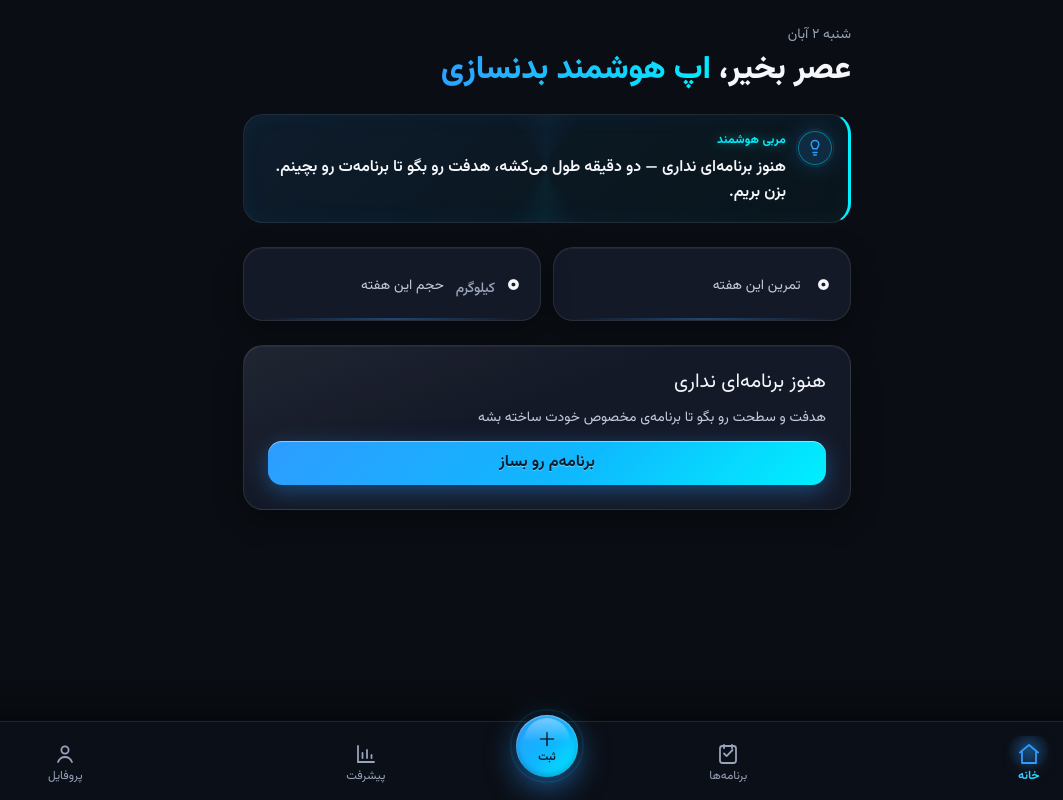
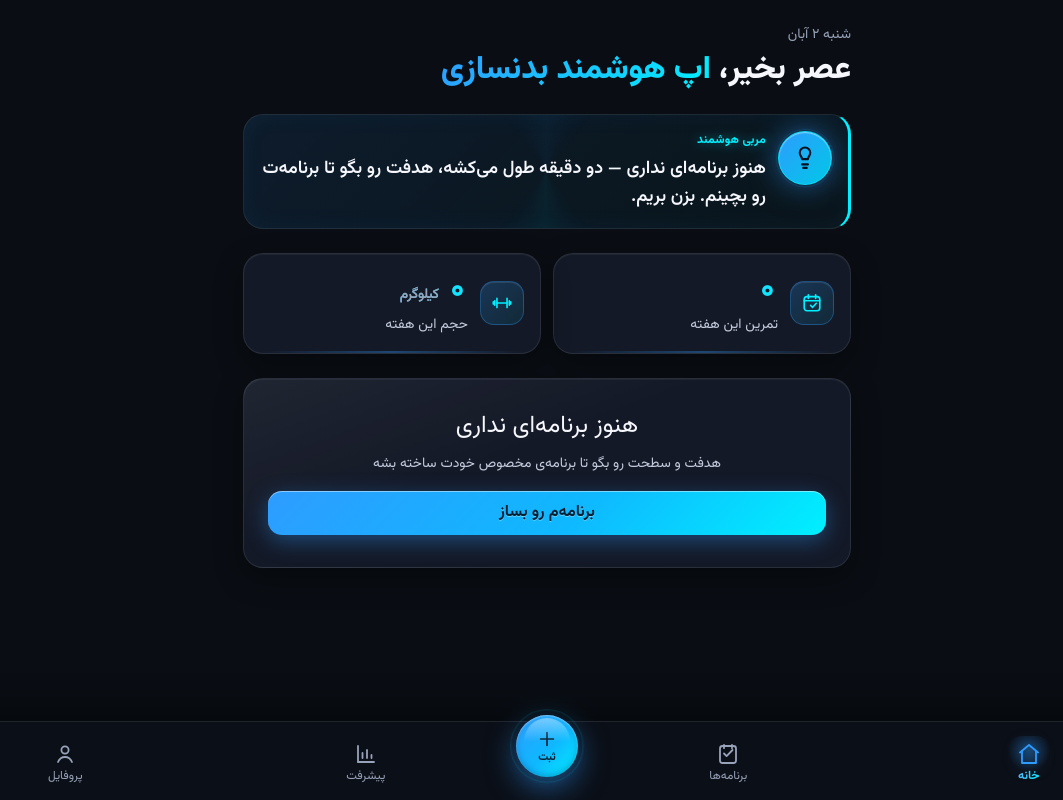
Before and after one commit to rezagazi-code/fitai-app, a React (Vite) app: page / in a window 1280 px wide. Shown: the whole page, without its empty margins (217-1280 px from the left). Built offline with nearby package versions, Linux system fonts and the light colour scheme.

Commit message:
design: Home hero (cascade, luminous coach banner, icon stat cards, cinematic today CTA) + Log tab history polish

```diff
--- a/src/components/CoachBanner.tsx
+++ b/src/components/CoachBanner.tsx
@@ -26,9 +26,11 @@ interface CoachBannerProps {
   message?: string;
   /** Used only with the legacy `message` prop. */
   tone?: CoachTone;
+  /** Hero variant: larger, luminous — the Home-screen centerpiece. */
+  hero?: boolean;
 }
 
-export default function CoachBanner({ coachMessage, message, tone = 'info' }: CoachBannerProps): ReactElement {
+export default function CoachBanner({ coachMessage, message, tone = 'info', hero = false }: CoachBannerProps): ReactElement {
   const { t, lang } = useLang();
   const [auto, setAuto] = useState<CoachMessage | null>(null);
 
@@ -52,7 +54,7 @@ export default function CoachBanner({ coachMessage, message, tone = 'info' }: Co
   const animKey = active ? active.key : `legacy-${text.slice(0, 24)}`;
 
   return (
-    <div className={`coach-banner coach-banner--${activeTone}`} role="status">
+    <div className={`coach-banner coach-banner--${activeTone}${hero ? ' coach-banner--hero' : ''}`} role="status">
       <div className="coach-banner__avatar" aria-hidden="true">
         <span className="coach-banner__pulse" />
         <svg viewBox="0 0 24 24" fill="none" stroke="currentColor" strokeWidth={1.8} strokeLinecap="round" strokeLinejoin="round">
--- a/src/tabs/HomeTab.tsx
+++ b/src/tabs/HomeTab.tsx
@@ -9,6 +9,28 @@ import { useLang, type Lang } from '../lib/i18n';
 import CoachBanner from '../components/CoachBanner';
 import { buildCoachContext, getBannerMessage, rememberBannerKey } from '../lib/coach';
 import { getActiveProgram, getSessions, getVolumeByDay } from '../lib/store';
+import { getExercise } from '../lib/exercises';
+
+/* Original inline icons for the stat medallions. */
+function SessionsIcon(): ReactElement {
+  return (
+    <svg viewBox="0 0 24 24" fill="none" stroke="currentColor" strokeWidth={1.8} strokeLinecap="round" strokeLinejoin="round" aria-hidden="true">
+      <rect x="3.5" y="5" width="17" height="15.5" rx="3" />
+      <path d="M3.5 9.5h17M8 3v4M16 3v4" />
+      <path d="m10.5 14.5 2.2 2.2 4-4.4" />
+    </svg>
+  );
+}
+
+function VolumeIcon(): ReactElement {
+  return (
+    <svg viewBox="0 0 24 24" fill="none" stroke="currentColor" strokeWidth={1.8} strokeLinecap="round" strokeLinejoin="round" aria-hidden="true">
+      <path d="M6.5 7v10M17.5 7v10" />
+      <path d="M4 9.5v5M20 9.5v5M6.5 12h11" />
+      <path d="M2.5 10.8v2.4M21.5 10.8v2.4" />
+    </svg>
+  );
+}
 
 interface HomeTabProps {
   /** Opens the workout session overlay for today's plan day. */
@@ -74,13 +96,20 @@ export default function HomeTab({ onStartWorkout, onBuildProgram }: HomeTabProps
   const estMinutes = todayExercises
     ? Math.max(15, Math.round((totalSets * 150) / 60))
     : 0;
+  const exerciseNames = todayExercises
+    ? todayExercises.slice(0, 3).map((e) => {
+        const ex = getExercise(e.exerciseKey);
+        return ex ? (lang === 'fa' ? ex.nameFa : ex.nameEn) : e.exerciseKey;
+      })
+    : [];
+  const moreExercises = todayExercises ? Math.max(0, todayExercises.length - 3) : 0;
 
   const handleStart = () => {
     onStartWorkout();
   };
 
   return (
-    <div>
+    <div className="home-cascade">
       <header className="home-header">
         <p className="home-date">{formatTodayLine(lang)}</p>
         <h1 className="home-greeting">
@@ -89,26 +118,35 @@ export default function HomeTab({ onStartWorkout, onBuildProgram }: HomeTabProps
       </header>
 
       <div className="home-banner">
-        <CoachBanner coachMessage={coachMsg} />
+        <CoachBanner coachMessage={coachMsg} hero />
       </div>
 
       <div className="home-stats">
         <div className="stat-card">
-          <div className="stat-value">{formatVolume(weekSessions, lang)}</div>
-          <div className="stat-label">{t('home.sessionsThisWeek')}</div>
+          <span className="stat-icon" aria-hidden="true"><SessionsIcon /></span>
+          <div className="stat-body">
+            <div className="stat-value stat-value--grad">{formatVolume(weekSessions, lang)}</div>
+            <div className="stat-label">{t('home.sessionsThisWeek')}</div>
+          </div>
         </div>
         <div className="stat-card">
-          <div className="stat-value">
-            {formatVolume(weekVolume, lang)} <span className="unit">{t('w.kg')}</span>
+          <span className="stat-icon" aria-hidden="true"><VolumeIcon /></span>
+          <div className="stat-body">
+            <div className="stat-value stat-value--grad">
+              {formatVolume(weekVolume, lang)} <span className="unit">{t('w.kg')}</span>
+            </div>
+            <div className="stat-label">{t('home.totalVolume')}</div>
           </div>
-          <div className="stat-label">{t('home.totalVolume')}</div>
         </div>
       </div>
 
       {todayExercises ? (
-        <section className="card today-card">
-          <h2 className="card-title">{t('home.todayWorkout')}</h2>
-          <p className="card-meta">{program!.name}</p>
+        <section className="card today-card today-card--cinematic">
+          <span className="today-ribbon" aria-hidden="true">
+            <span className="today-ribbon__dot" />
+            {t('home.todayWorkout')}
+          </span>
+          <h2 className="card-title">{program!.name}</h2>
           <div className="today-chips">
             <span className="chip chip--active">
               {formatVolume(todayExercises.length, lang)} {t('home.exercises')}
@@ -120,15 +158,27 @@ export default function HomeTab({ onStartWorkout, onBuildProgram }: HomeTabProps
               ≈ {formatVolume(estMinutes, lang)} {t('w.min')}
             </span>
           </div>
-          <button type="button" className="btn-primary home-start" onClick={handleStart}>
+          {exerciseNames.length > 0 && (
+            <div className="today-exercises" aria-label={t('home.todayWorkout')}>
+              {exerciseNames.map((name) => (
+                <span key={name}>{name}</span>
+              ))}
+              {moreExercises > 0 && (
+                <span>
+                  +{formatVolume(moreExercises, lang)}
+                </span>
+              )}
+            </div>
+          )}
+          <button type="button" className="btn-primary btn-shine home-start" onClick={handleStart}>
             {t('w.startWorkout')}
           </button>
         </section>
       ) : (
-        <section className="card today-card">
+        <section className="card today-card today-card--empty">
           <h2 className="card-title">{t('home.noProgramTitle')}</h2>
           <p className="card-meta">{t('home.noProgramBody')}</p>
-          <button type="button" className="btn-primary" style={{ width: '100%', marginTop: 12 }} onClick={onBuildProgram}>
+          <button type="button" className="btn-primary btn-shine" style={{ width: '100%', marginTop: 16 }} onClick={onBuildProgram}>
             {t('workouts.buildProgram')}
           </button>
         </section>
--- a/src/tabs/LogTab.tsx
+++ b/src/tabs/LogTab.tsx
@@ -45,32 +45,38 @@ export default function LogTab({ onStartWorkout, onBuildProgram }: LogTabProps):
 
   return (
     <div style={{ display: 'flex', flexDirection: 'column', gap: 'var(--space-4)' }}>
-      <h2 style={{ margin: 0, fontSize: 'var(--text-h1)' }}>{t('shell.log')}</h2>
+      <h2 className="fitai-section-title">{t('shell.log')}</h2>
+      <p className="fitai-section-sub">{t('log.recentSessions')}</p>
 
       {day ? (
-        <section className="card">
-          <h3 className="card-title">{t('home.todayWorkout')}</h3>
+        <section className="card today-card today-card--cinematic">
+          <span className="today-ribbon" aria-hidden="true">
+            <span className="today-ribbon__dot" />
+            {t('home.todayWorkout')}
+          </span>
+          <h3 className="card-title">
+            {lang === 'fa' ? day.nameFa : day.nameEn}
+          </h3>
           <p className="card-meta">
-            {lang === 'fa' ? day.nameFa : day.nameEn} • {digits.format(day.exercises.length)}{' '}
-            {t('home.exercises')}
+            {digits.format(day.exercises.length)} {t('home.exercises')}
           </p>
           <button
             type="button"
-            className="btn-primary"
-            style={{ width: '100%', marginTop: 12 }}
+            className="btn-primary btn-shine home-start"
+            style={{ width: '100%' }}
             onClick={onStartWorkout}
           >
             {t('w.startWorkout')}
           </button>
         </section>
       ) : (
-        <section className="card">
+        <section className="card today-card today-card--empty">
           <h3 className="card-title">{t('home.noProgramTitle')}</h3>
           <p className="card-meta">{t('home.noProgramBody')}</p>
           <button
             type="button"
-            className="btn-primary"
-            style={{ width: '100%', marginTop: 12 }}
+            className="btn-primary btn-shine"
+            style={{ width: '100%', marginTop: 16 }}
             onClick={onBuildProgram}
           >
             {t('workouts.buildProgram')}
@@ -85,23 +91,14 @@ export default function LogTab({ onStartWorkout, onBuildProgram }: LogTabProps):
             {t('log.noSessionsYet')}
           </p>
         ) : (
-          <div style={{ display: 'flex', flexDirection: 'column', gap: 8 }}>
+          <div style={{ display: 'flex', flexDirection: 'column', gap: 8, marginTop: 4 }}>
             {recent.map((s) => (
-              <div
-                key={s.id}
-                style={{
-                  display: 'flex',
-                  justifyContent: 'space-between',
-                  alignItems: 'center',
-                  padding: '10px 12px',
-                  borderRadius: 'var(--radius-md)',
-                  background: 'var(--surface-2)',
-                }}
-              >
-                <span style={{ fontSize: 'var(--text-body)' }}>
+              <div key={s.id} className="log-row">
+                <span className="log-row__name">
+                  <span className="log-row__check" aria-hidden="true">✓</span>
                   {s.planDayName || formatDate(s.startedAt, lang)}
                 </span>
-                <span className="card-meta">
+                <span className="card-meta" style={{ whiteSpace: 'nowrap' }}>
                   {digits.format(sessionVolumeKg(s))} {t('w.kg')} •{' '}
                   {digits.format(s.sets.filter((x) => x.done !== false).length)}{' '}
                   {t('log.setsDone')}
```
